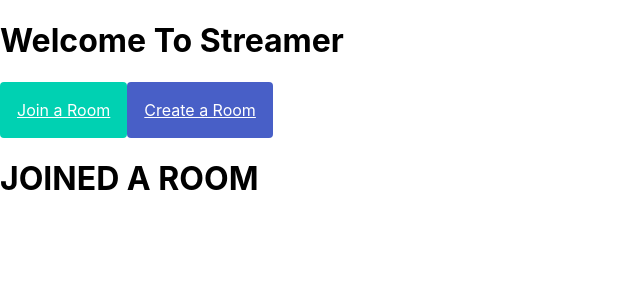
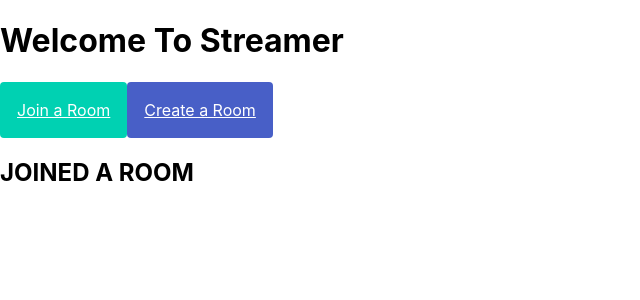
Before and after one commit to mcshakes/video_in_place, a React (Create React App) app in the folder client/: page /join in a window 1280 px wide. Shown: the top 300 px of the page, without its empty margins (0-640 px from the left). Built offline with nearby package versions, Linux system fonts and the light colour scheme.

Commit message:
show and hide implementation

```diff
--- a/client/src/pages/VideoManager.js
+++ b/client/src/pages/VideoManager.js
@@ -20,7 +20,8 @@ class VideoManager extends React.Component {
             previewTracks: null,
             localMediaAvailable: false,
             hasJoinedRoom: false,
-            activeRoom: null
+            activeRoom: null,
+            roomSelection: false
         }
     }
 
@@ -31,17 +32,37 @@ class VideoManager extends React.Component {
     //     })
     // }
 
+    selectRoom = (e) => {
+        this.setState(prevState => {
+            return { roomSelection: !prevState.roomSelection };
+        })
+        console.log(this.state.roomSelection)
+    }
+
     render() {
+        let renderLinks;
+
+        if (!this.state.roomSelection) {
+            renderLinks = (
+                <>
+                    <Link to="/join" className="button is-primary" onClick={this.selectRoom}>Join a Room</Link>
+                    <Link to="/create" className="button is-link" onClick={this.selectRoom}>Create a Room</Link>
+                </>
+            )
+        } else {
+            renderLinks = <button className="button is-link" onClick={this.selectRoom}>Back to Manager</button>
+        }
 
         return (
             <Router>
                 <section className="video-manager" >
-                    <Link to="/join" className="button is-primary">Join a Room</Link>
-                    <Link to="/create" className="button is-link">Create a Room</Link>
+                    {renderLinks}
+                    <div className="current-room">
+                        <Route path="/create" component={createMeetingRoom} />
+                        <Route path="/join" component={joinMeetingRoom} />
+                    </div>
                 </section >
 
-                <Route path="/create" component={createMeetingRoom} />
-                <Route path="/join" component={joinMeetingRoom} />
             </Router>
         )
 
```
